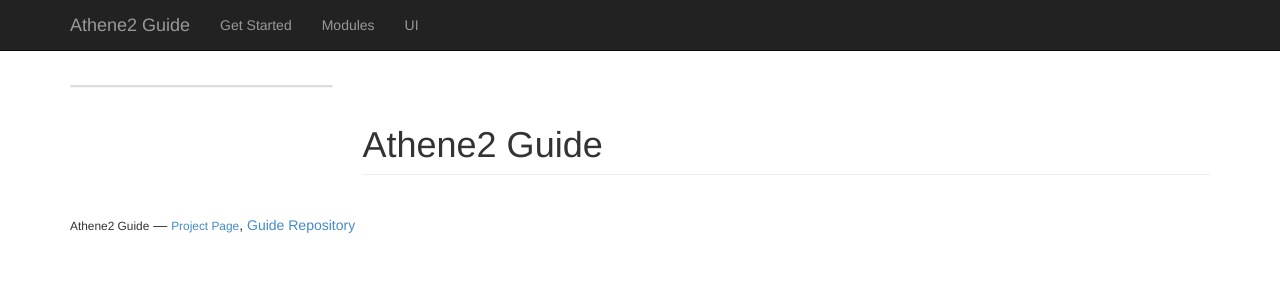
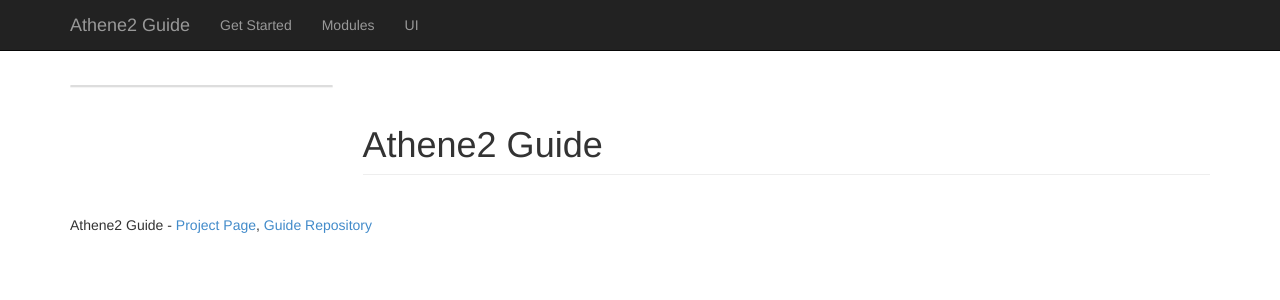
Before and after one commit to serlo-org/athene2-guide, a Jekyll site: the page built from index.html, in a window 1280 px wide. Shown: the top 300 px of the page. Built offline with Jekyll 4.4.1, drawn with Linux system fonts in a browser that asks for light colours; nearby versions of some CDN libraries; Markdown is read by kramdown in place of the engine named in the settings.

Commit message:
"prettified" footer..

```diff
--- a/_includes/footer.html
+++ b/_includes/footer.html
@@ -3,9 +3,7 @@
         <div class="row">
             <div class="col-xs-12">
                 <br>
-                <small>Athene2 Guide</small>
-                &mdash;
-                <small><a href="https://github.com/serlo-org/athene2">Project Page</a></small>, <a href="https://github.com/serlo-org/athene2-guide">Guide Repository</a>
+                Athene2 Guide &dash; <a href="https://github.com/serlo-org/athene2">Project Page</a>, <a href="https://github.com/serlo-org/athene2-guide">Guide Repository</a>
             </div>
         </div>
     </div>
```
